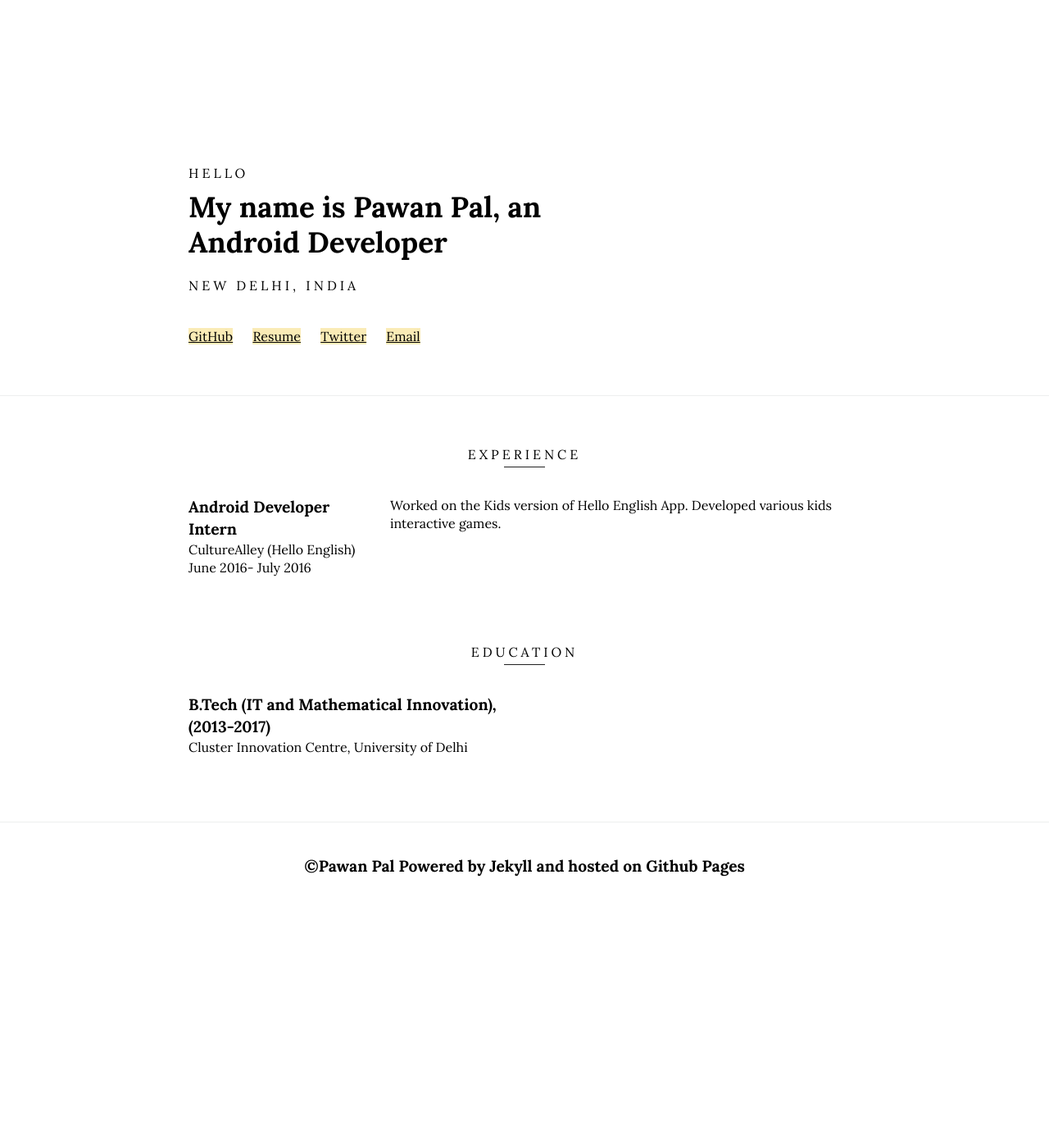
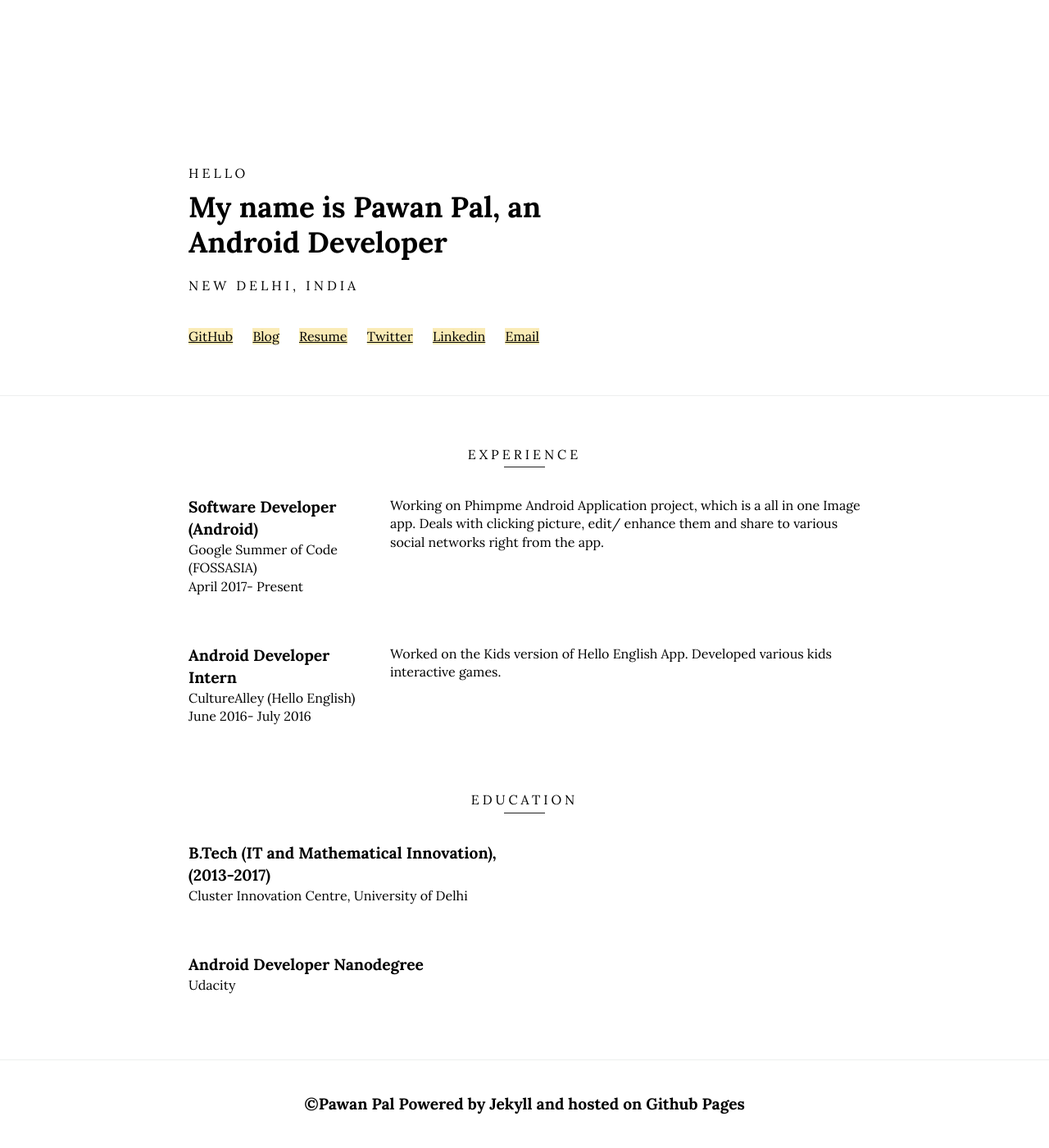
Before and after one commit to pa1pal/pa1pal.github.io, a Jekyll site: the page built from index.html, in a window 1280 px wide. Shown: the whole page at 82% size. Built offline with Jekyll 4.4.1, drawn with Linux system fonts in a browser that asks for light colours; before the commit the page ends 1110 px from its top, so only the background shows below that.

Commit message:
site updated with experience

```diff
--- a/_data/education.yml
+++ b/_data/education.yml
@@ -1,2 +1,5 @@
 -   qualification: B.Tech (IT and Mathematical Innovation), (2013-2017)
     school: Cluster Innovation Centre, University of Delhi
+
+-   qualification: Android Developer Nanodegree
+    school: Udacity
--- a/_data/jobs.yml
+++ b/_data/jobs.yml
@@ -1,3 +1,8 @@
+-   title: Software Developer (Android)
+    company: Google Summer of Code (FOSSASIA)
+    period: April 2017- Present
+    description: Working on Phimpme Android Application project, which is a all in one Image app. Deals with clicking picture, edit/ enhance them and share to various social networks right from the app.
+
 -   title: Android Developer Intern
     company: CultureAlley (Hello English)
     period: June 2016- July 2016
--- a/_includes/header.html
+++ b/_includes/header.html
@@ -9,8 +9,10 @@
         {{ if site.github_username or site.twitter_username or site.email_address }}
         <div class="social">
             {{ if site.github_username }}<a href="http://github.com/{{ site.github_username }}" target="_blank">GitHub</a>{{ endif }}
+            {{  }}<a href="http://blog.fossasia.org/author/pa1pal/" target="_blank">Blog</a>{{ endif }}
             {{  }}<a href="https://docs.google.com/document/d/1W7nY1BFs9RbWs8aqtSyV974_CbhispIP7wSE-wCq-ok/edit?usp=sharing" target="_blank">Resume</a>{{ endif }}
             {{ if site.twitter_username }}<a href="http://twitter.com/{{ site.twitter_username }}" target="_blank">Twitter</a>{{ endif }}
+            {{  }}<a href="https://www.linkedin.com/in/pa1pal/" target="_blank">Linkedin</a>{{ endif }}
             {{ if site.email_address }}<a href="mailto:{{ site.email_address }}" target="_blank">Email</a>{{ endif }}
         </div>
         {{ endif }}
```
Also changed, not shown: 3 other files.
